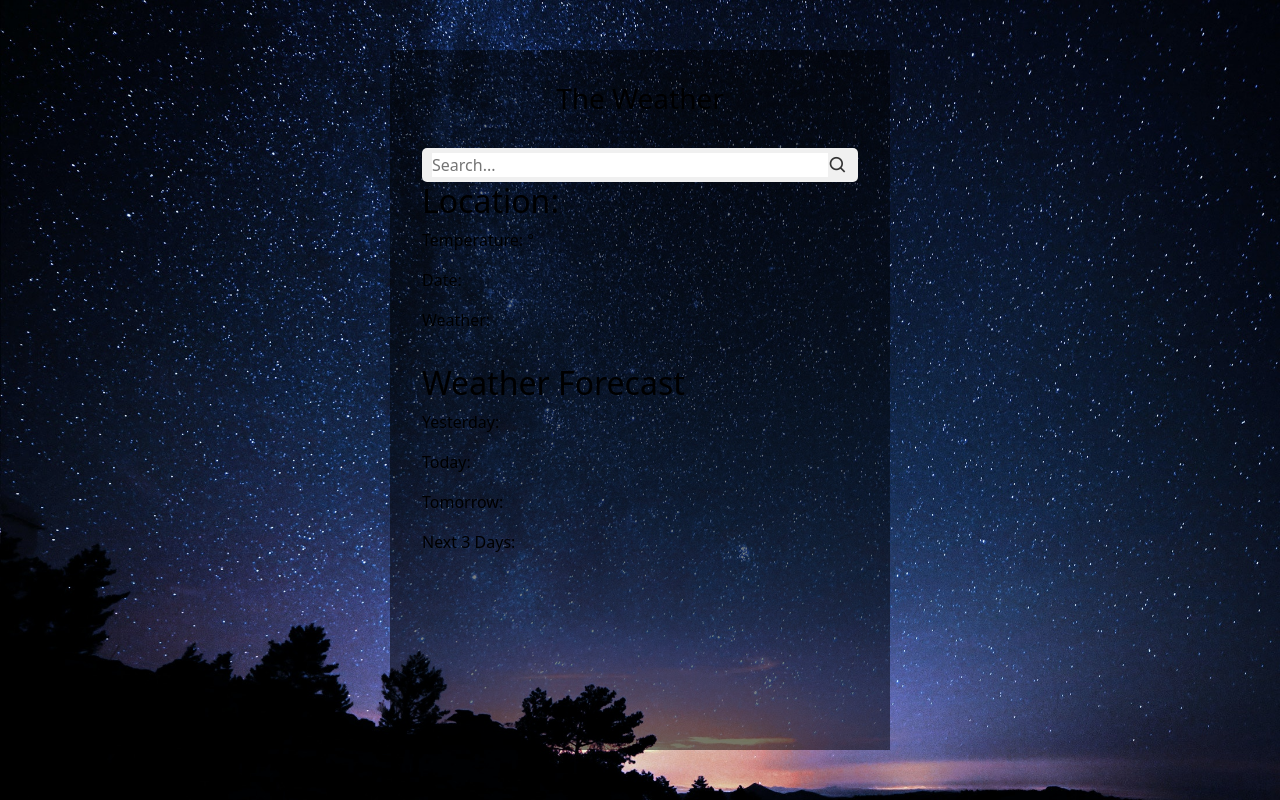
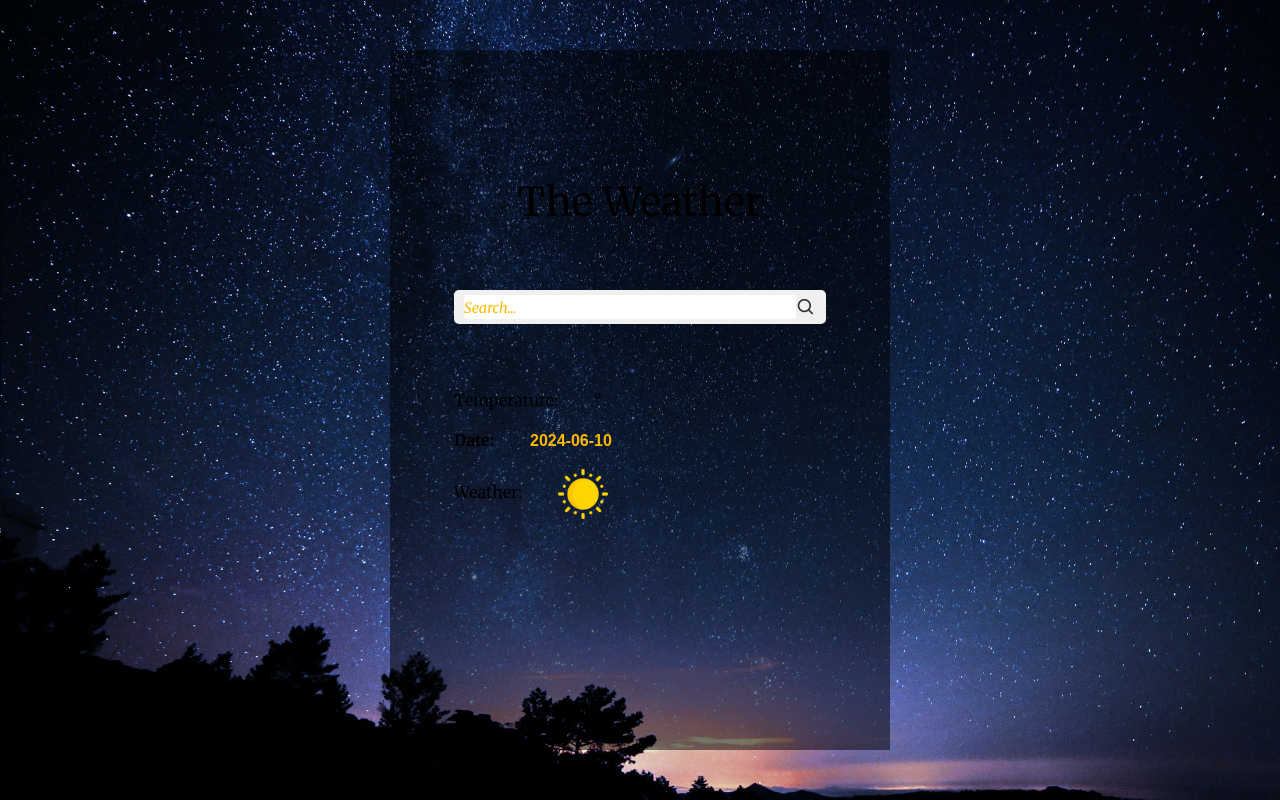
Before and after one commit to Olaoluwa22/weatherApp, a plain HTML site: page frontend/index.html in a window 1280 px wide. Drawn offline with nearby package versions, Linux system fonts and the light colour scheme; files whose address does not match are found by name.

Commit message:
add javascript

```diff
--- a/frontend/index.html
+++ b/frontend/index.html
@@ -13,27 +13,38 @@
   <body class="bg-black">
     <div class="top-div">
       <div>
-        <h3 class="heading">The Weather</h3>
+        <h1 class="heading">The Weather</h1>
         <div id="weather-info" class="weather-info">
           <div class="search-bar">
             <input type="text" id="search-input" placeholder="Search..." />
             <i class="bx bx-search"></i>
           </div>
 
-          <h2>Location: <span id="location"></span></h2>
-          <p>Temperature: <span id="temperature"></span>&deg;</p>
-          <p>Date: <span id="date"></span></p>
-          <p>Weather: <span id="weather"></span></p>
+          <div class="bottom-div">
+            <p id="location-display"></p>
+            <p>Temperature: <span id="temperature"></span>&deg;</p>
+            <p id="date-container">Date: <span id="date"></span></p>
+            <p>
+              Weather:
+              <span id="weather"
+                ><img
+                  src="./img/day/sun.png"
+                  style="width: 50px; height: 50px"
+                  alt=""
+              /></span>
+            </p>
+          </div>
         </div>
       </div>
 
-      <div class="weather-info">
+      <!-- <div class="weather-info">
         <h2>Weather Forecast</h2>
         <p>Yesterday: <span id="previous-weather"></span></p>
         <p>Today: <span id="current-weather"></span></p>
         <p>Tomorrow: <span id="tomorrow-forecast"></span></p>
         <p>Next 3 Days: <span id="future-forecast"></span></p>
-      </div>
+      </div> -->
     </div>
   </body>
+  <script src="./script.js"></script>
 </html>
--- /dev/null
+++ b/frontend/script.js
@@ -0,0 +1,26 @@
+const today = new Date();
+const dateElement = document.getElementById("date");
+
+// Get year, month (0-indexed), and day
+const year = today.getFullYear();
+const month = today.getMonth() + 1; // Add 1 to get actual month (January is 0)
+const day = today.getDate();
+
+// Format the date with leading zeros for month and day (optional)
+const formattedDate = `${year}-${month.toString().padStart(2, "0")}-${day.toString().padStart(2, "0")}`;
+
+dateElement.textContent = formattedDate;
+
+
+
+const searchInput = document.getElementById("search-input");
+const locationDisplay = document.getElementById("location-display");
+
+searchInput.addEventListener("keyup", (event) => {
+  const searchTerm = event.target.value;
+  if (searchTerm.length > 0) {
+    locationDisplay.textContent = `Searching for: ${searchTerm}`;
+  } else {
+    locationDisplay.textContent = "input text";
+  }
+});
--- a/frontend/styles.css
+++ b/frontend/styles.css
@@ -1,8 +1,12 @@
+@import url('https://fonts.googleapis.com/css2?family=Merriweather:ital,wght@0,300;0,400;0,700;0,900;1,300;1,400;1,700;1,900&display=swap');
+
+
 *{
   margin: 0;
   padding: 0;
   box-sizing: border-box;
   color: black;
+  font-family: 'Merriweather';
 }
 
 body{
@@ -23,7 +27,7 @@ body{
 
 .heading{
   text-align: center;
-  margin-top: 2rem;
+  margin-top: 8rem;
 }
 
 .search-bar {
@@ -32,7 +36,7 @@ body{
   background-color: #f0f0f0; /* Adjust background color as needed */
   border-radius: 5px;
   padding: 5px 10px;
-  margin-right: 2rem;
+  margin: 4rem;
 }
 
 #search-input {
@@ -42,14 +46,50 @@ body{
   flex: 1; /* Allow input to grow and fill remaining space */
 }
 
+#search-input::placeholder {
+  color: rgb(251, 186, 0);
+  font-style: italic;
+  font-size: 0.9rem;
+}
+
+#location-display {
+  /* font-weight: bold; */
+  color: rgb(251, 186, 0);
+  font-size: 8px;
+  font-style: italic;
+  margin-top: 5px;  /* Add some margin between search bar and location display */
+}
+
 .bx { /* Style the BoxIcons icon */
   font-size: 20px;
   color: #333; /* Adjust icon color as needed */
   cursor: pointer; /* Optional: Add a pointer cursor for potential search button functionality */
 }
 
-.weather-info{
+.bottom-div{
+  margin-top: rem;
+  padding:  0 4rem 0 4rem;
+}
+
+.bottom-div > h2{
+  margin-bottom: 2rem;
+}
+
+.bottom-div > p > span{
+  margin-left: 2rem;
+}
+
+#date-container {
+  font-weight: bold;
+}
+#date {
+  font-family: sans-serif;
+  color: rgb(251, 186, 0);
+}
+
+
+/* .weather-info{
   position: relative;
   margin-top: 2rem;
   margin-left: 2rem;
-}
+} */
```
Also changed, not shown: frontend/img/day/sun.png (added).
